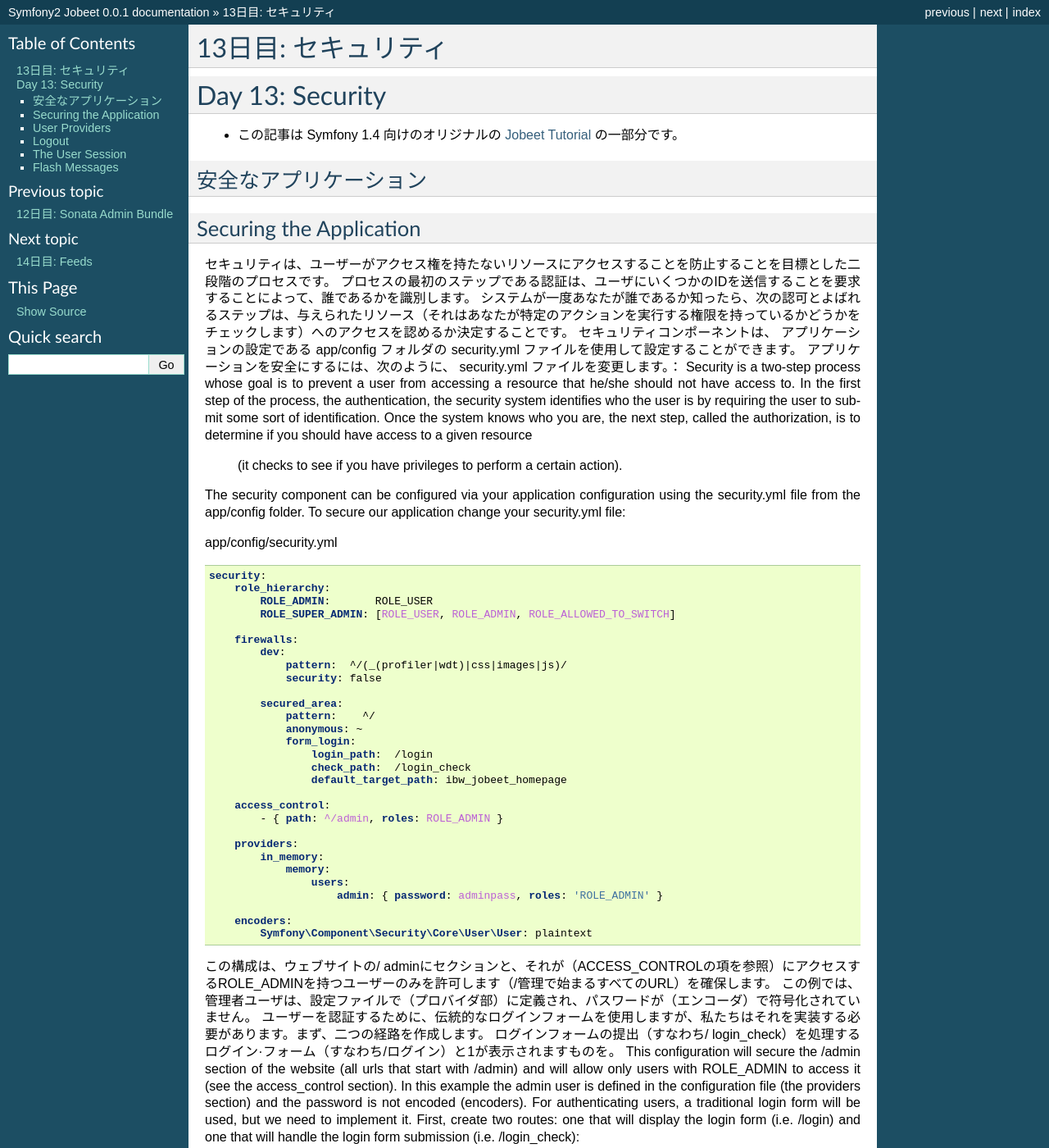
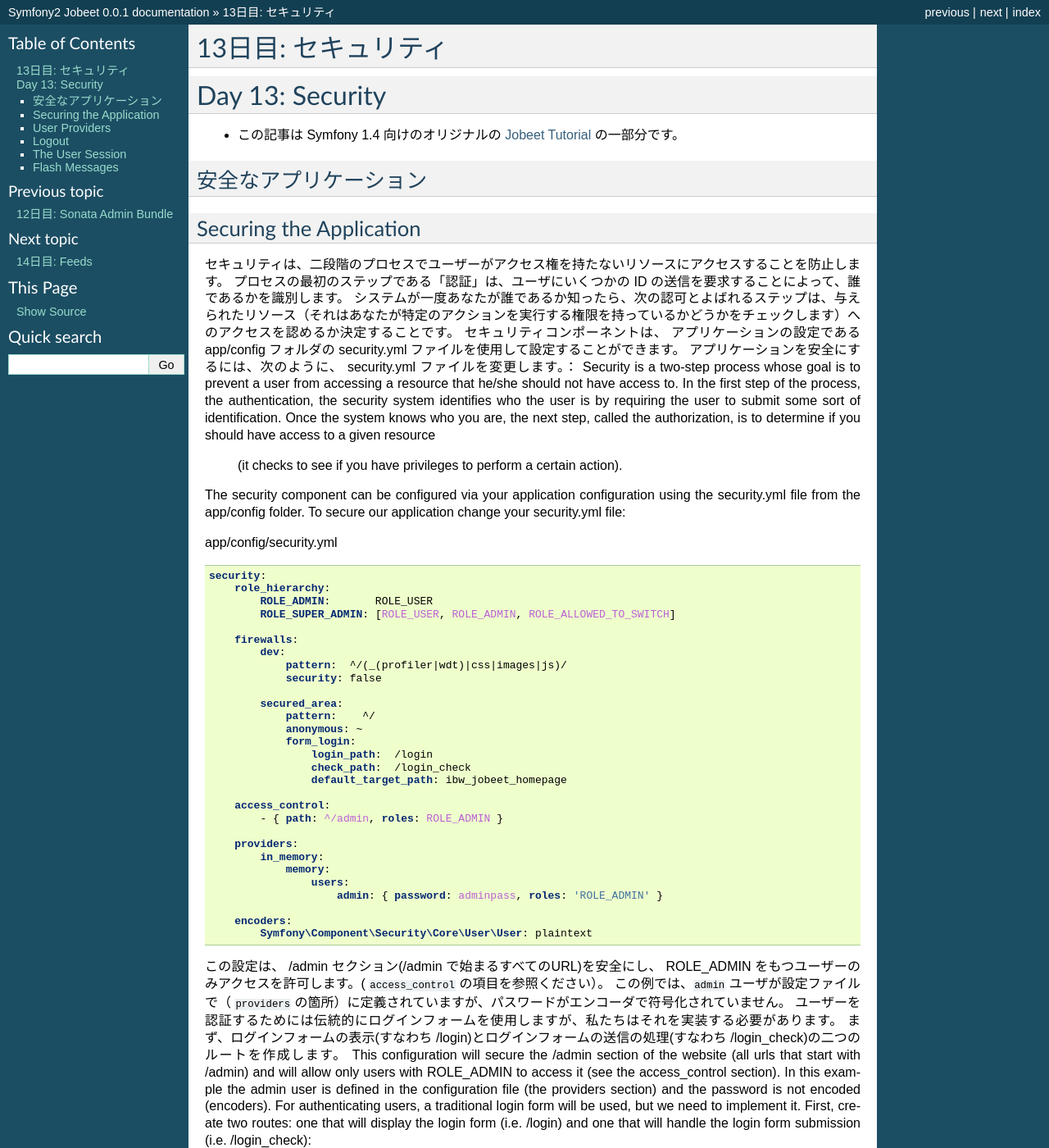
Before and after one commit to symfony-japan-old/symfony2-jobeet-ja, a Sphinx documentation site: the page built from source/day-13-security.rst, in a window 1280 px wide and 1400 px high. Shown: the whole window at 82% size. Built offline with Sphinx 7.4.7, drawn with Linux system fonts in a browser that asks for light colours; some of the changed text lies outside the part shown.

Commit message:
10/07 morning

```diff
--- a/source/day-13-security.rst
+++ b/source/day-13-security.rst
@@ -10,8 +10,8 @@ Day 13: Security
 Securing the Application
 ------------------------
 
-セキュリティは、ユーザーがアクセス権を持たないリソースにアクセスすることを防止することを目標とした二段階のプロセスです。
-プロセスの最初のステップである認証は、ユーザにいくつかのIDを送信することを要求することによって、誰であるかを識別します。
+セキュリティは、二段階のプロセスでユーザーがアクセス権を持たないリソースにアクセスすることを防止します。
+プロセスの最初のステップである「認証」は、ユーザにいくつかの ID の送信を要求することによって、誰であるかを識別します。
 システムが一度あなたが誰であるか知ったら、次の認可とよばれるステップは、与えられたリソース（それはあなたが特定のアクションを実行する権限を持っているかどうかをチェックします）へのアクセスを認めるか決定することです。
 セキュリティコンポーネントは、 アプリケーションの設定である app/config フォルダの security.yml ファイルを使用して設定することができます。
 アプリケーションを安全にするには、次のように、 security.yml ファイルを変更します。：
@@ -56,11 +56,12 @@ app/config/security.yml
        encoders:
            Symfony\Component\Security\Core\User\User: plaintext
 
-この構成は、ウェブサイトの/ adminにセクションと、それが（ACCESS_CONTROLの項を参照）にアクセスするROLE_ADMINを持つユーザーのみを許可します（/管理で始まるすべてのURL）を確保します。
-この例では、管理者ユーザは、設定ファイルで（プロバイダ部）に定義され、パスワードが（エンコーダ）で符号化されていません。
-ユーザーを認証するために、伝統的なログインフォームを使用しますが、私たちはそれを実装する必要があります。まず、二つの経路を作成します。
-ログインフォームの提出（すなわち/ login_check）を処理するログイン·フォーム（すなわち/ログイン）と1が表示されますものを。
-This configuration will secure the /admin section of the website (all urls that start with /admin) and will allow only users with ROLE_ADMIN to access it (see the access_control section).
+この設定は、 /admin セクション(/admin で始まるすべてのURL)を安全にし、 ROLE_ADMIN をもつユーザーのみアクセスを許可します。( ``access_control`` の項目を参照ください）。
+この例では、``admin`` ユーザが設定ファイルで（ ``providers`` の箇所）に定義されていますが、パスワードがエンコーダで符号化されていません。
+ユーザーを認証するためには伝統的にログインフォームを使用しますが、私たちはそれを実装する必要があります。
+まず、ログインフォームの表示(すなわち /login)とログインフォームの送信の処理(すなわち /login_check)の二つのルートを作成します。
+This configuration will secure the /admin section of the website (all urls that start with /admin)
+and will allow only users with ROLE_ADMIN to access it (see the access_control section).
 In this example the admin user is defined in the configuration file (the providers section) and the password is not encoded (encoders).
 For authenticating users, a traditional login form will be used, but we need to implement it.
 First, create two routes: one that will display the login form (i.e. /login) and one that will handle the login form submission (i.e. /login_check):
@@ -77,9 +78,9 @@ src/Ibw/JobeetBundle/Resources/config/routing.yml
 
    # ...
 
-ファイアウォールが自動的にキャッチし、次のURLに提出されたフォームを処理するように私たちは /login_check URLのコントローラを実装する必要はありません。
-しかし、それは以下のログイン·テンプレート内のフォーム送信URLを生成するために使用することができるようにルートを作成する必要がある。
-次は、ログインフォームを表示するアクションを作成してみましょう：
+/login_check のコントローラーを実装する必要はなく、ファイアーウォールが自動的にこの URL に送信するフォームをキャッチし、処理します。
+しかし、後述の login テンプレートの中のフォーム送信 URL を生成することができるように、ルートを作成する必要があります。
+次に、ログインフォームを表示するアクションを作成してみましょう。：
 We will not need to implement a controller for the /login_check URL as the firewall will automatically catch and process any form submitted to this URL.
 But you need to create a route so that it can be used  to generate the form submission URL in the login template below.
 Next, let’s create the action that will display the login form:
@@ -587,10 +588,10 @@ src/Ibw/JobeetBundle/Controller/JobController.php
        // ...
    }
 
-getFlashBag（）の最初の引数 - >を追加（）関数は、フラッシュ、2つ目の識別子で表示するためのメッセージである。
-あなたが好きな点滅定義できますが、通知とエラーが、より一般的なもののうちの2つである。
-テンプレートでそれらを含める必要がユーザへのフラッシュ·メッセージを表示する。
-私たちはlayout.html.twigテンプレートでこれをしなかった。
+getFlashBag()->add() 関数の最初の引数は、フラッシュの識別子で、、2つ目は表示するためのメッセージです。
+あなたが好きなフラッシュの名前を定義できますが、notice と error の2つは、より一般的です。
+フラッシュ·メッセージを表示するためそれらをテンプレートに含める必要があります。
+layout.html.twig テンプレートで行いました。
 The first argument of the getFlashBag()->add() function is the identifier of the flash and the second one is the message to display.
 You can define whatever flashes you want, but notice and error are two of the more common ones.
 To show the flash messages to the user you have to include them in the template.
```
